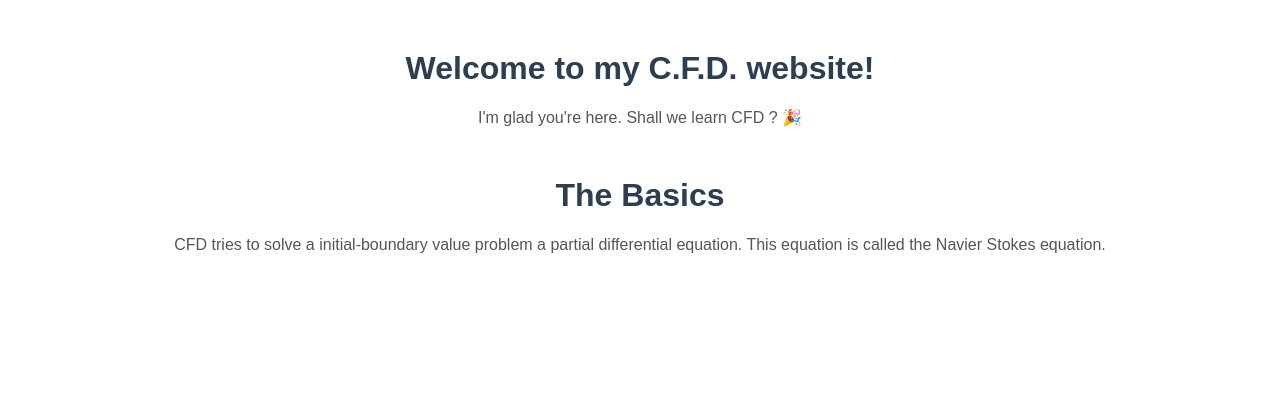
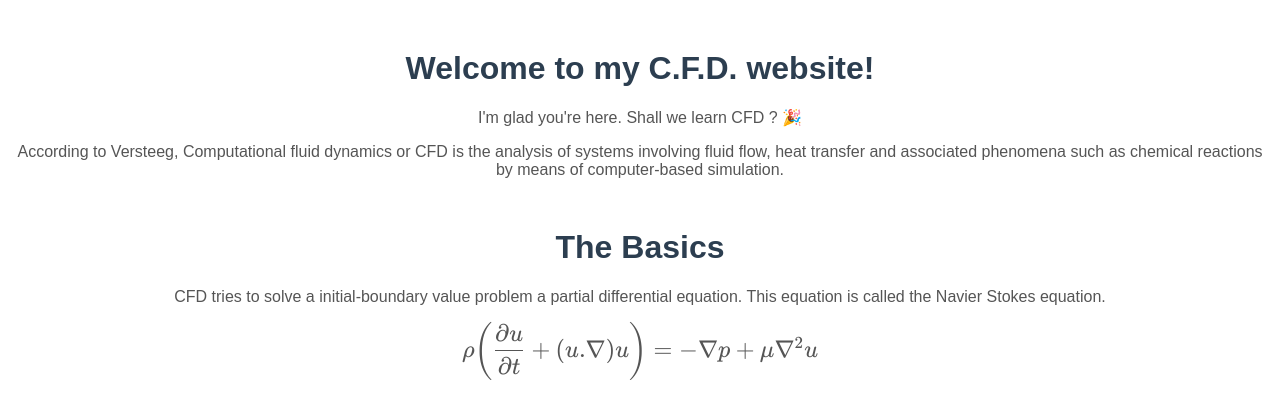
Before and after one commit to antonypremkumar/cfd-blog, an Angular app: page / in a window 1280 px wide. Shown: the top 418 px of the page. Built offline with nearby package versions, Linux system fonts and the light colour scheme.

Commit message:
render navier stokes equation using katex

```diff
--- a/angular.json
+++ b/angular.json
@@ -22,6 +22,7 @@
               }
             ],
             "styles": [
+              "node_modules/katex/dist/katex.min.css",
               "src/styles.css"
             ]
           },
--- a/package.json
+++ b/package.json
@@ -26,6 +26,7 @@
     "@angular/forms": "^20.1.0",
     "@angular/platform-browser": "^20.1.0",
     "@angular/router": "^20.1.0",
+    "katex": "^0.16.22",
     "rxjs": "~7.8.0",
     "tslib": "^2.3.0"
   },
--- a/src/app/app.html
+++ b/src/app/app.html
@@ -1,8 +1,19 @@
 <div class="welcome-container">
   <h1>Welcome to my C.F.D. website!</h1>
   <p>I'm glad you're here. Shall we learn CFD ? 🎉</p>
+  <p>
+    According to Versteeg, Computational fluid dynamics or CFD is the analysis of systems involving
+    fluid flow, heat transfer and associated phenomena such as chemical reactions
+    by means of computer-based simulation.
+  </p>
 </div>
 <div class="welcome-container">
   <h1>The Basics</h1>
   <p>CFD tries to solve a initial-boundary value problem a partial differential equation. This equation is called the Navier Stokes equation.</p>
+  <app-katex-renderer [latex]="'
+  \\rho \\bigg(\\dfrac{\\partial u}{\\partial t} +
+  (u.\\nabla)u\\bigg) =
+  -\\nabla{p} +
+  \\mu\\nabla^2 u
+  '"></app-katex-renderer>
 </div>
--- a/src/app/app.ts
+++ b/src/app/app.ts
@@ -1,9 +1,10 @@
 import { Component, signal } from '@angular/core';
 import { RouterOutlet } from '@angular/router';
+import { KatexRenderer } from './katex-renderer/katex-renderer';
 
 @Component({
   selector: 'app-root',
-  imports: [RouterOutlet],
+  imports: [RouterOutlet, KatexRenderer],
   templateUrl: './app.html',
   styleUrl: './app.css'
 })
--- /dev/null
+++ b/src/app/katex-renderer/katex-renderer.html
@@ -0,0 +1 @@
+<span style="font-size: 20px; color: #555;"></span>
--- /dev/null
+++ b/src/app/katex-renderer/katex-renderer.ts
@@ -0,0 +1,25 @@
+import { Component, Input, ElementRef, AfterViewInit } from '@angular/core';
+import { CommonModule } from '@angular/common';
+import katex from 'katex';
+
+@Component({
+  selector: 'app-katex-renderer',
+  imports: [CommonModule],
+  templateUrl: './katex-renderer.html',
+  styleUrl: './katex-renderer.css'
+})
+export class KatexRenderer implements AfterViewInit {
+  @Input() latex: string = '';
+
+  constructor(private el: ElementRef) {}
+
+  ngAfterViewInit(): void {
+    const span = this.el.nativeElement.querySelector('span');
+    if(span) {
+      katex.render(this.latex, span, {
+        throwOnError: false,
+        displayMode: false
+      });
+    }
+  }
+}
```
Also changed, not shown: src/app/katex-renderer/katex-renderer.css (added), 1 other file (tests, documents, lock files or other folders).
